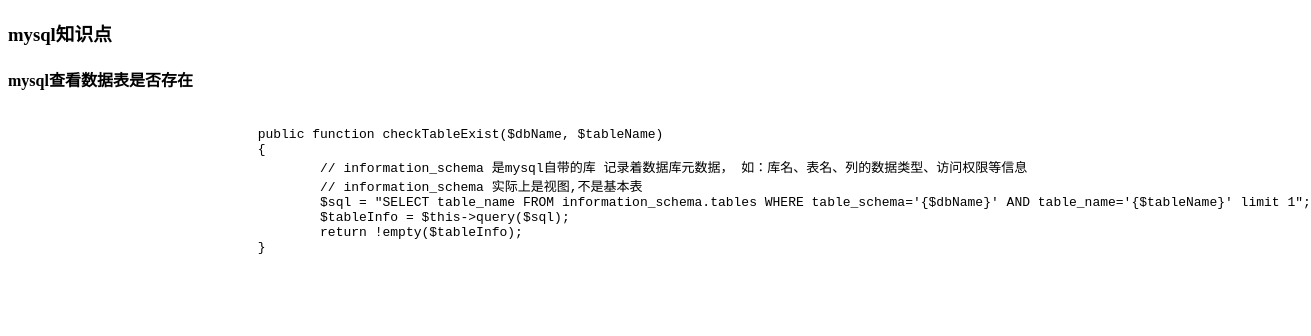
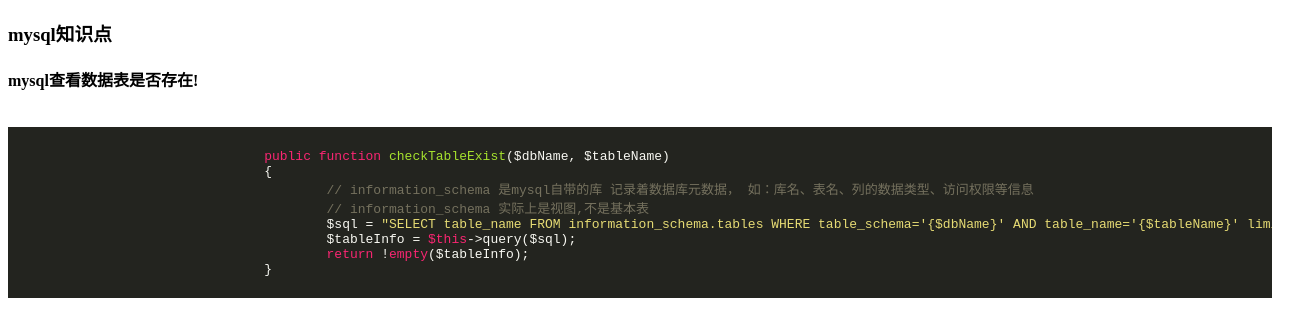
Before and after one commit to PHPerJohn/blog, a plain HTML site: page mysql_note.html in a window 1280 px wide. Shown: the whole page, 1311 px wide, since content can reach past the window. Drawn offline with Linux system fonts and the light colour scheme.

Commit message:
initHighlightOnLoad

```diff
--- a/mysql_note.html
+++ b/mysql_note.html
@@ -2,15 +2,16 @@
 <html>
 <head>
 <meta charset="UTF-8">
-<link rel="stylesheet" type="text/css" href="./static/highlight/styles/dark.css">
+<link rel="stylesheet" type="text/css" href="./static/highlight/styles/monokai-sublime.css">
 <script type="text/javascript" src="./static/highlight/highlight.pack.js"></script>
+<script>hljs.initHighlightingOnLoad();</script>
 <title>GoHome-ui-v1</title>
 </head>
 <body>
 	<div>
 		<h3>mysql知识点</h3>
 		<p>
-			<h4>mysql查看数据表是否存在</h4>
+			<h4>mysql查看数据表是否存在!</h4>
 			<pre>
 			<code>
 				public function checkTableExist($dbName, $tableName)
```
